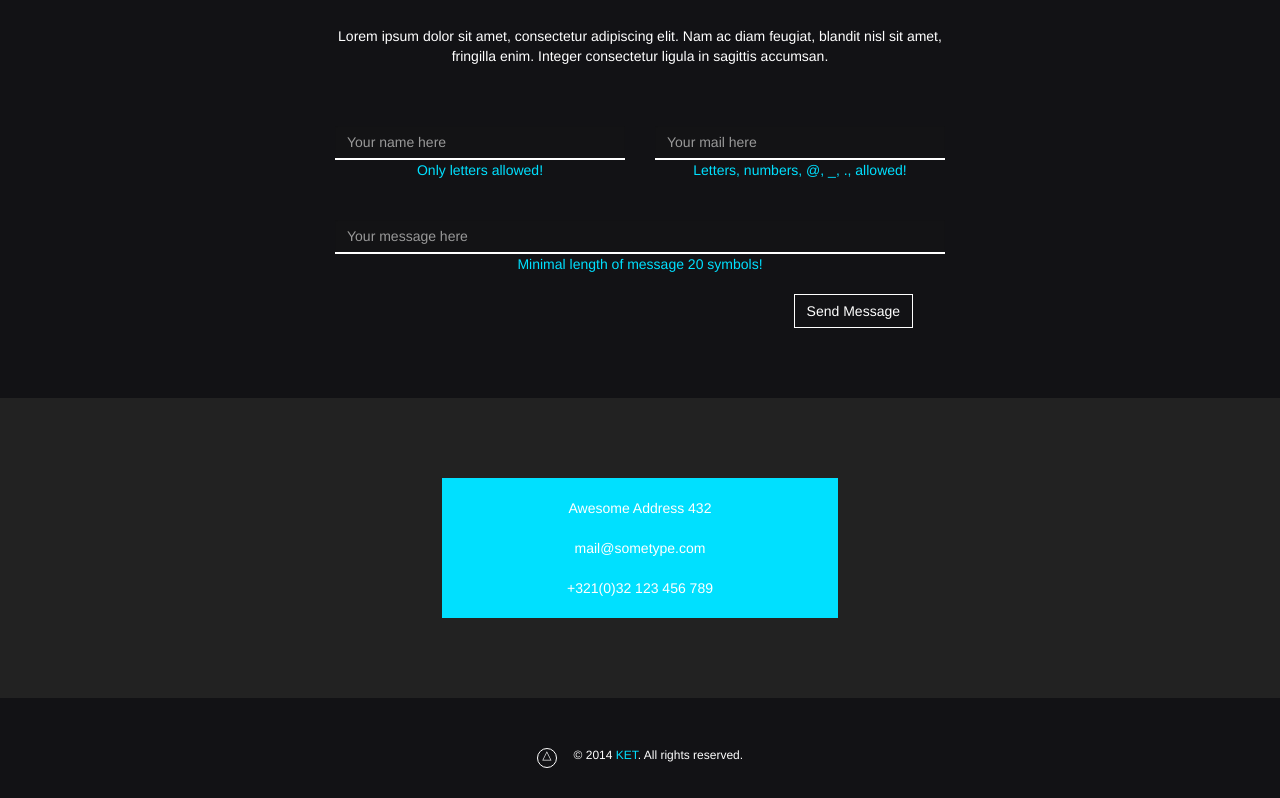
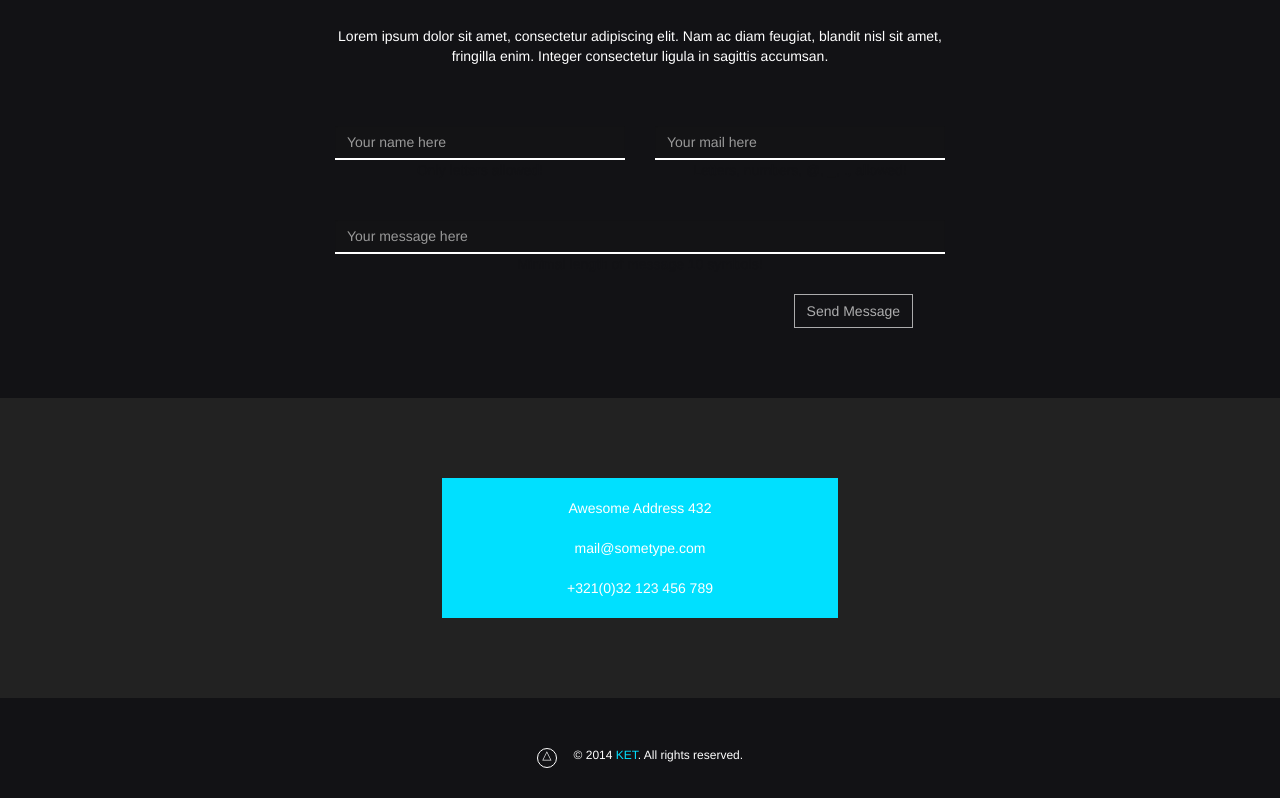
Before and after one commit to evandersar/ket, an Angular app: page / in a window 1280 px wide. Shown: the part 1500-2298 px from the top of the page. Built offline with nearby package versions, Linux system fonts and the light colour scheme; what ng2-page-scroll would draw is missing.

Commit message:
form validation implemented

```diff
--- a/src/app/app.module.ts
+++ b/src/app/app.module.ts
@@ -1,6 +1,6 @@
 import { BrowserModule } from '@angular/platform-browser';
 import { NgModule } from '@angular/core';
-import { FormsModule } from '@angular/forms';
+import { FormsModule, ReactiveFormsModule } from '@angular/forms';
 import { HttpModule } from '@angular/http';
 
 import { AppComponent } from './app.component';
@@ -11,6 +11,7 @@ import { ServicesComponent } from './services/services.component';
 import { SliderComponent } from './slider/slider.component';
 
 import { Ng2PageScrollModule } from "ng2-page-scroll";
+
 
 @NgModule({
   declarations: [
@@ -25,7 +26,8 @@ import { Ng2PageScrollModule } from "ng2-page-scroll";
     BrowserModule,
     FormsModule,
     HttpModule,
-    Ng2PageScrollModule.forRoot()
+    Ng2PageScrollModule.forRoot(),
+      ReactiveFormsModule
   ],
   providers: [],
   bootstrap: [AppComponent]
--- a/src/app/form/form.component.html
+++ b/src/app/form/form.component.html
@@ -11,41 +11,45 @@
   </div><br><br><br>
 
   <div class="row" id="form_inputs">
-    <form name="myForm" class="form-horizontal">
+
+      <form name="myForm" class="form-horizontal" (ngSubmit)="makeCookie()" [formGroup]="userForm">
+
         <fieldset>
 
           <div class="row">
 
             <div class="col-sm-3 col-sm-offset-3 col-xs-10 col-xs-offset-1">
-            <input type="text" class="form-control" id="inputName" placeholder="Your name here" >
-            <span >Only letters allowed!</span>
-
+              <input type="text" class="form-control" placeholder="Your name here" formControlName="name">
+              <span *ngIf="userForm.get('name').hasError('pattern')">Only letters allowed!</span>
+              <span *ngIf="!userForm.get('name').hasError('pattern')" style ="color: #121215;">Only letters allowed!</span>
             </div>
 
             <div class="col-sm-3 col-sm-offset-0 col-xs-10 col-xs-offset-1">
-            <input type="text" class="form-control" id="inputMail" placeholder="Your mail here" >
-            <span >Letters, numbers, @, _, ., allowed!</span>
-
+              <input type="text" class="form-control" placeholder="Your mail here" formControlName="mail">
+              <span *ngIf="userForm.get('mail').hasError('pattern')">Letters, numbers, @, _, ., allowed!</span>
+              <span *ngIf="!userForm.get('mail').hasError('pattern')" style ="color: #121215;">Letters, numbers, @, _, ., allowed!</span>
             </div>
 
           </div><br><br>
 
           <div class="row">
             <div class="col-sm-6 col-sm-offset-3 col-xs-10 col-xs-offset-1">
-            <input type="text" class="form-control" id="inputSubject" placeholder="Your message here" >
-            <span >Minimal length of message 20 symbols!</span>
-
+              <input type="text" class="form-control" placeholder="Your message here" formControlName="message">
+              <span *ngIf="userForm.get('message').hasError('minlength')">Minimal length of message 10 symbols!</span>
+              <span *ngIf="!userForm.get('message').hasError('minlength')" style ="color: #121215;">Minimal length of message 10 symbols!</span>
             </div>
           </div>
 
           <div class="row">
             <div class="col-sm-2 col-sm-offset-7 col-xs-6 col-xs-offset-3">
-            <button type="submit" class="btn butt" id='btn' ng-click="makeCookie()">Send Message</button><br><br>
+              <button type="submit" class="btn butt" id='btn' [disabled]="!userForm.valid">Send Message</button><br><br>
             </div>
           </div>
 
         </fieldset>
+
       </form>
+
   </div>
 
 </div>
--- a/src/app/form/form.component.ts
+++ b/src/app/form/form.component.ts
@@ -1,4 +1,5 @@
 import { Component, OnInit } from '@angular/core';
+import { FormBuilder, FormGroup, Validators } from "@angular/forms";
 
 @Component({
   selector: 'app-form',
@@ -7,9 +8,21 @@ import { Component, OnInit } from '@angular/core';
 })
 export class FormComponent implements OnInit {
 
-  constructor() { }
+  userForm: FormGroup;
+
+  constructor(fb: FormBuilder) {
+    this.userForm = fb.group({
+      name: fb.control('', Validators.compose([Validators.required, Validators.pattern(/[a-zA-Z ]+$/)])),
+      mail: fb.control('', Validators.compose([Validators.required, Validators.pattern(/[a-zA-Z0-9_@.]+$/)])),
+      message: fb.control('', Validators.compose([Validators.required, Validators.minLength(10)]))
+    });
+  }
 
   ngOnInit() {
   }
 
+  makeCookie(){
+    console.log(this.userForm.value);
+  }
+
 }
--- a/src/index.html
+++ b/src/index.html
@@ -2,7 +2,7 @@
 <html>
 <head>
   <meta charset="utf-8">
-  <title>ket-ng2</title>
+  <title>ket</title>
   <base href="/">
 
   <meta name="viewport" content="width=device-width, initial-scale=1">
```
Lines whose indentation alone changed are shown as unchanged.
